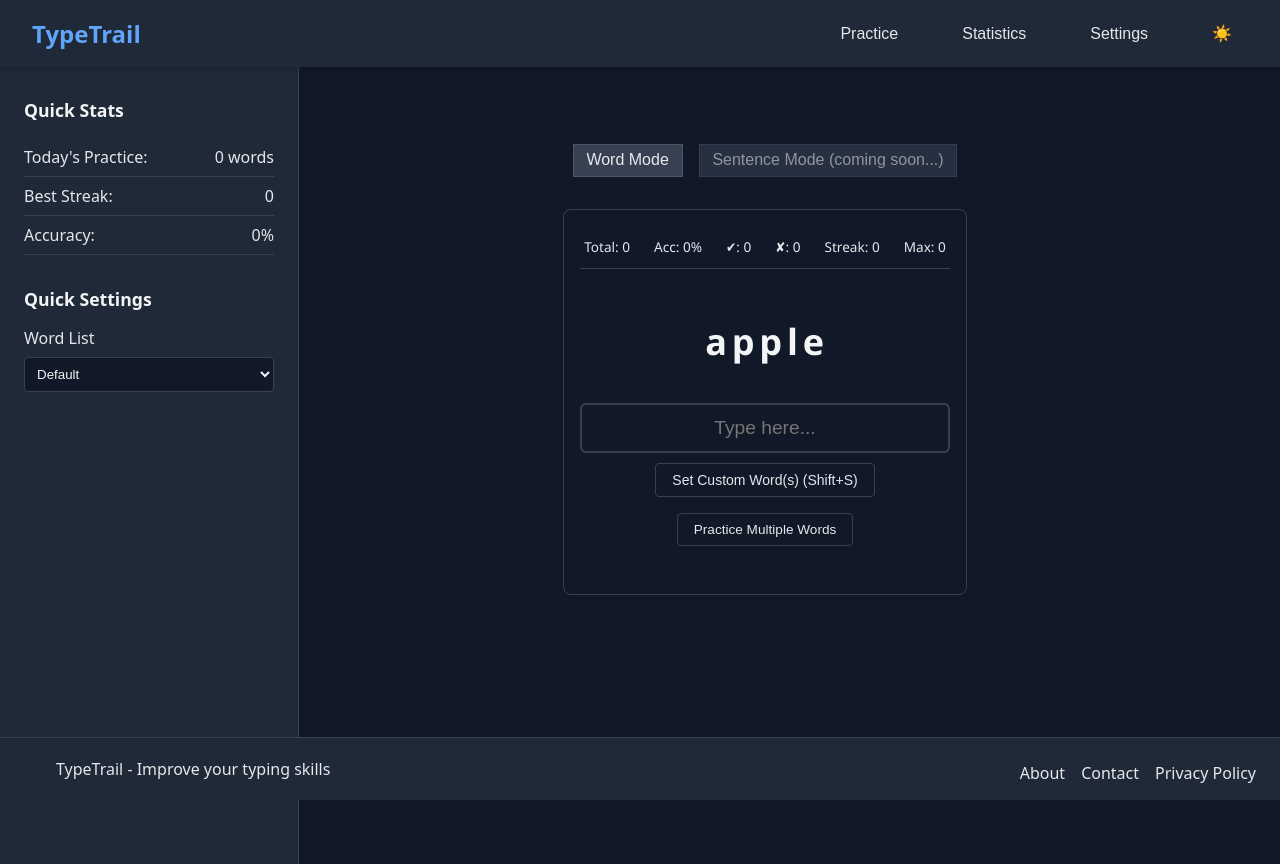
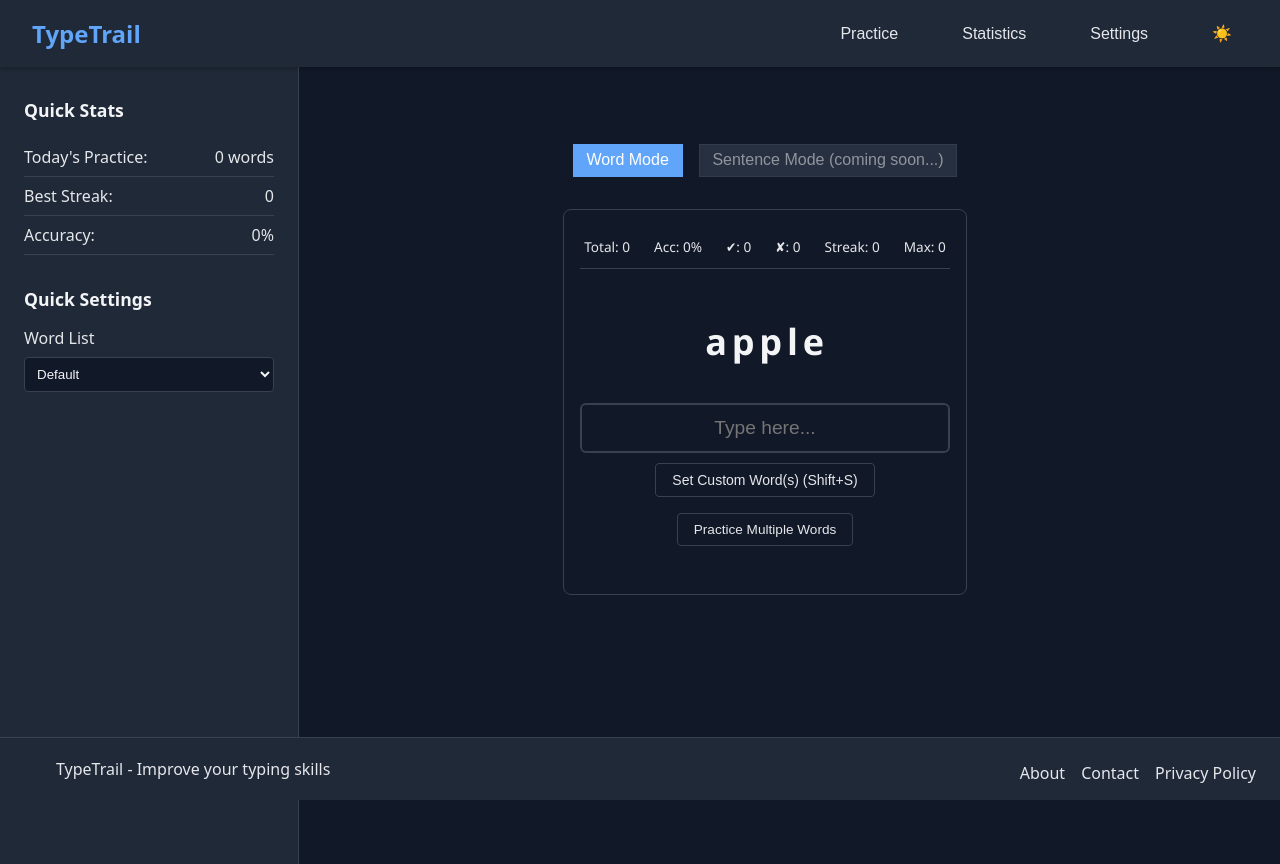
Before and after one commit to sunnydodti/type-trail, a React (Vite) app in the folder typetrail/: page / in a window 1280 px wide. Built offline with nearby package versions, Linux system fonts and the light colour scheme.

Commit message:
restructure

```diff
--- a/typetrail/src/App.module.css
+++ b/typetrail/src/App.module.css
@@ -49,3 +49,14 @@
     opacity: 0.6;
     cursor: not-allowed;
 }
+
+.button.active {
+    background-color: var(--accent-color);
+    color: white;
+    border-color: var(--accent-color);
+}
+
+.button.active:hover {
+    background-color: var(--hover-color);
+    border-color: var(--hover-color);
+}
--- a/typetrail/src/App.tsx
+++ b/typetrail/src/App.tsx
@@ -8,15 +8,19 @@ import Settings from './components/Settings'
 import styles from './App.module.css'
 import { SettingsProvider } from './context/SettingsContext'
 
+type Page = 'practice' | 'stats' | 'settings';
+type PracticeMode = 'word' | 'sentence';
+
 export default function App() {
-  const [mode, setMode] = useState<'word' | 'sentence' | 'settings'>('word')
+  const [currentPage, setCurrentPage] = useState<Page>('practice');
+  const [practiceMode, setPracticeMode] = useState<PracticeMode>('word');
 
   useEffect(() => {
     document.documentElement.style.backgroundColor = 'var(--bg-secondary)';
     document.documentElement.style.color = 'var(--text-primary)';
 
-    const handleNavigation = (event: CustomEvent<string>) => {
-      setMode(event.detail as 'word' | 'sentence' | 'settings');
+    const handleNavigation = (event: CustomEvent<Page>) => {
+      setCurrentPage(event.detail);
     };
 
     window.addEventListener('navigate', handleNavigation as EventListener);
@@ -32,20 +36,36 @@ export default function App() {
       <div className={styles.wrapper}>
         <Sidebar />
         <main className={styles.mainContent}>
+          {currentPage === 'practice' && (
+            <>
               <div className={styles.buttons}>
-            <button className={styles.button} onClick={() => setMode('word')}>
+                <button
+                  className={`${styles.button} ${practiceMode === 'word' ? styles.active : ''}`}
+                  onClick={() => setPracticeMode('word')}
+                >
                   Word Mode
                 </button>
-            <button className={styles.button} onClick={() => setMode('sentence')} disabled>
+                <button
+                  className={`${styles.button} ${practiceMode === 'sentence' ? styles.active : ''}`}
+                  onClick={() => setPracticeMode('sentence')}
+                  disabled
+                >
                   Sentence Mode (coming soon...)
                 </button>
               </div>
 
               <div>
-            {mode === 'word' && <WordMode />}
-            {mode === 'sentence' && <p>Sentence mode is under development.</p>}
-            {mode === 'settings' && <Settings />}
+                {practiceMode === 'word' && <WordMode />}
+                {practiceMode === 'sentence' && <p>Sentence mode is under development.</p>}
               </div>
+            </>
+          )}
+
+          {currentPage === 'stats' && (
+            <div>Statistics page coming soon...</div>
+          )}
+
+          {currentPage === 'settings' && <Settings />}
         </main>
       </div>
       <Footer />
--- a/typetrail/src/components/Header.tsx
+++ b/typetrail/src/components/Header.tsx
@@ -9,8 +9,7 @@ export default function Header() {
       <div className={styles.logo}>
         <h1>TypeTrail</h1>
       </div>
-      <nav className={styles.nav}>        <ul>
-          <li><button onClick={() => window.dispatchEvent(new CustomEvent('navigate', { detail: 'word' }))}>Practice</button></li>
+      <nav className={styles.nav}>        <ul>          <li><button onClick={() => window.dispatchEvent(new CustomEvent('navigate', { detail: 'practice' }))}>Practice</button></li>
           <li><button onClick={() => window.dispatchEvent(new CustomEvent('navigate', { detail: 'stats' }))}>Statistics</button></li>
           <li><button onClick={() => window.dispatchEvent(new CustomEvent('navigate', { detail: 'settings' }))}>Settings</button></li>
           <li>
```
Lines whose indentation alone changed are shown as unchanged.
